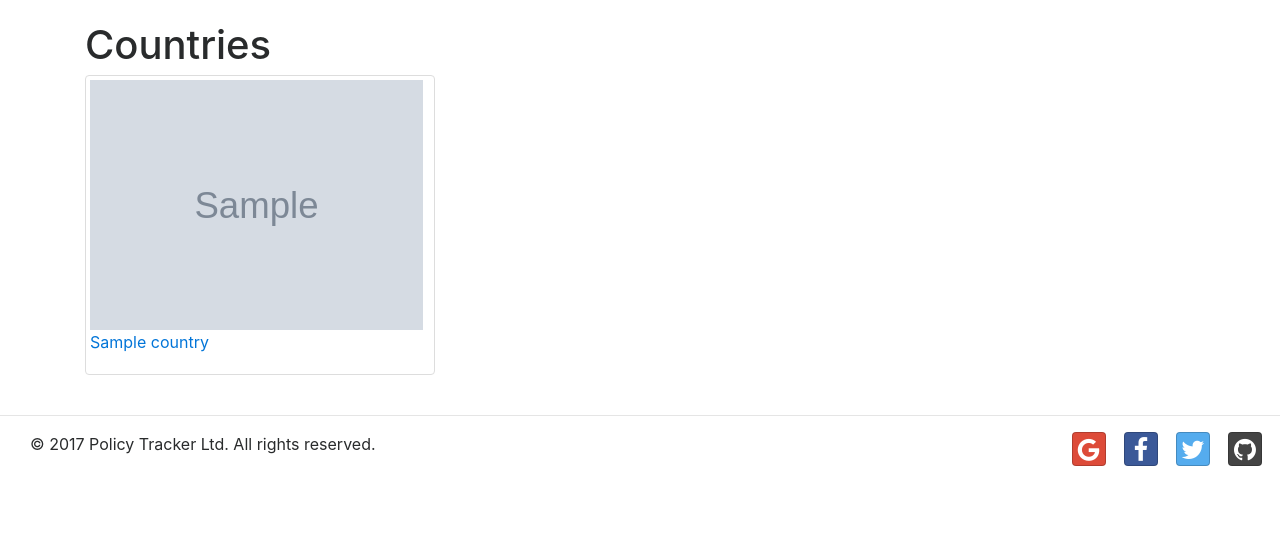
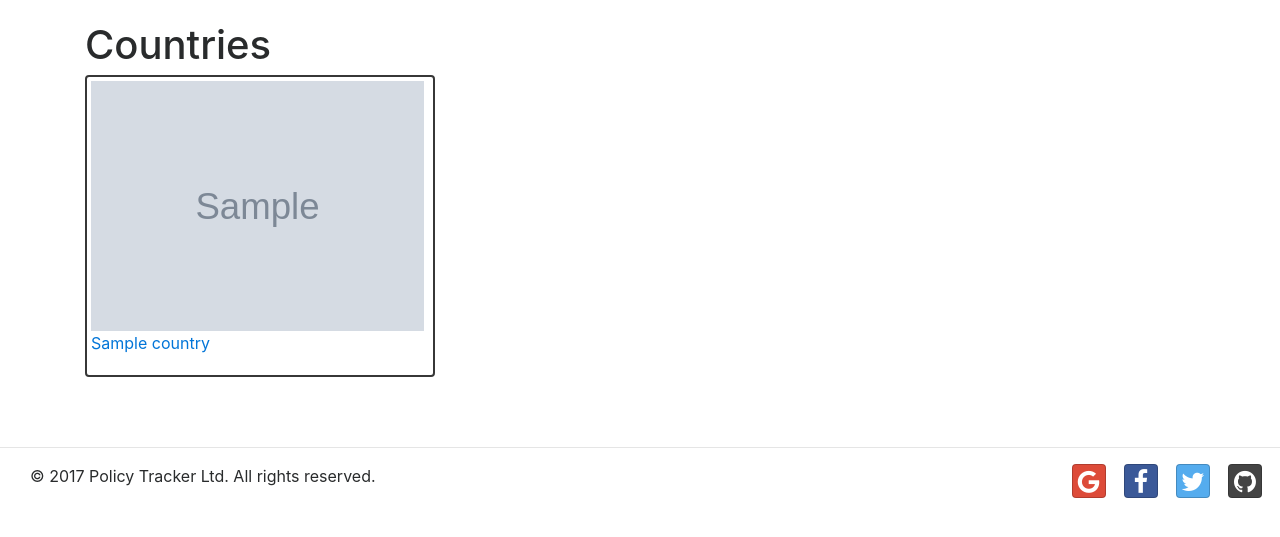
Before and after one commit to cwatson-dev/policy-tracker, a Django app: page /countries/ in a window 1280 px wide. Shown: the part 77-614 px from the top of the page. Run offline with Django 3.2, Linux system fonts and the light colour scheme; tables that the repository leaves empty hold one stand-in row (values such as "Sample post"); grey boxes marked "Sample" are stand-in pictures; some libraries are stand-ins or nearby versions.

Commit message:
added border and spacing for country thumbnails

```diff
--- a/static/stylesheets/app.css
+++ b/static/stylesheets/app.css
@@ -2,6 +2,11 @@
   border: 2px solid #a3a3a3;
   border-radius: 3px;
   background-color: #f7f7f7;
+}
+
+.country-box {
+  border: 2px solid #373737;
+  margin-bottom: 30px;
 }
 
 .text-center {
--- a/templates/policy_tracker/countries.html
+++ b/templates/policy_tracker/countries.html
@@ -14,7 +14,7 @@
     {% if countries %}
       {% for country in countries %}
         <div class="col-md-4">
-          <div class="img-thumbnail">
+          <div class="img-thumbnail country-box">
             <a href="#">
               <img src="{% with country.map_image.url as img_url %}{{ img_url|slice:"-38:"}}
                         {% endwith %}" alt="{{ country.name }} map flag" height="250px" >
```
